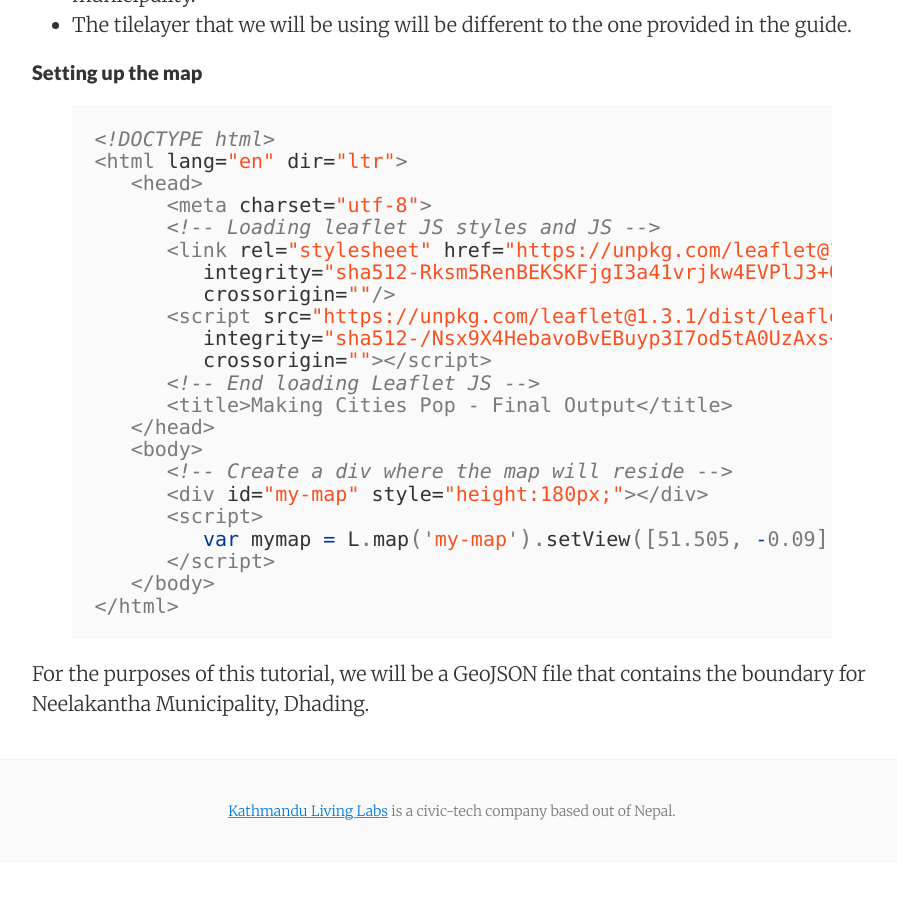
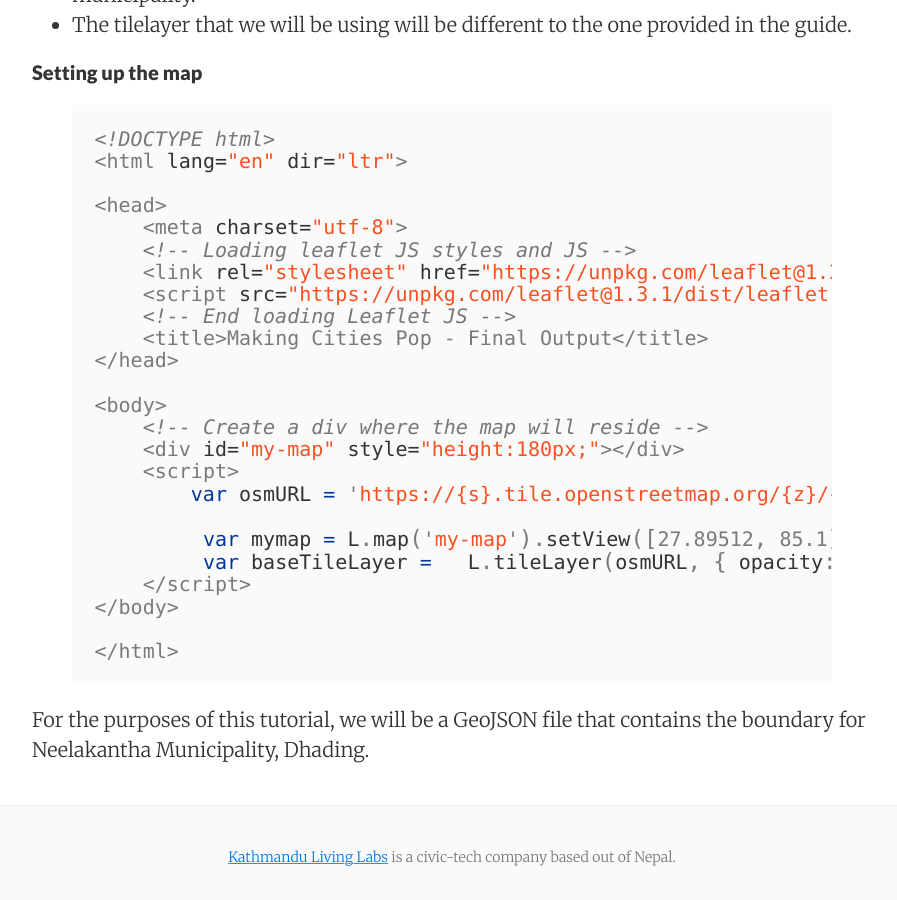
Before and after one commit to KathmanduLivingLabs/kathmandulivinglabs.github.io, a Jekyll site: the page built from _posts/2018-04-25-making-boundaries-pop.md, in a window 1280 px wide and 900 px high, scrolled down 1517 px. Shown: the whole window, without its empty margins (188-1085 px from the left). Built offline with Jekyll 4.4.1, drawn with Linux system fonts in a browser that asks for light colours; before the commit the page ends 2380 px from its top, so only the background shows below that.

Commit message:
some changes

```diff
--- a/_posts/2018-04-25-making-boundaries-pop.md
+++ b/_posts/2018-04-25-making-boundaries-pop.md
@@ -34,25 +34,27 @@ Let's start by quickly wiring up a basic leaflet map for our use. For this, we w
 {% highlight html %}
 <!DOCTYPE html>
 <html lang="en" dir="ltr">
-   <head>
-      <meta charset="utf-8">
-      <!-- Loading leaflet JS styles and JS -->
-      <link rel="stylesheet" href="https://unpkg.com/leaflet@1.3.1/dist/leaflet.css"
-         integrity="sha512-Rksm5RenBEKSKFjgI3a41vrjkw4EVPlJ3+OiI65vTjIdo9brlAacEuKOiQ5OFh7cOI1bkDwLqdLw3Zg0cRJAAQ=="
-         crossorigin=""/>
-      <script src="https://unpkg.com/leaflet@1.3.1/dist/leaflet.js"
-         integrity="sha512-/Nsx9X4HebavoBvEBuyp3I7od5tA0UzAxs+j83KgC8PU0kgB4XiK4Lfe4y4cgBtaRJQEIFCW+oC506aPT2L1zw=="
-         crossorigin=""></script>
-      <!-- End loading Leaflet JS -->
-      <title>Making Cities Pop - Final Output</title>
-   </head>
-   <body>
-      <!-- Create a div where the map will reside -->
-      <div id="my-map" style="height:180px;"></div>
-      <script>
-         var mymap = L.map('my-map').setView([51.505, -0.09], 13);
-      </script>
-   </body>
+
+<head>
+    <meta charset="utf-8">
+    <!-- Loading leaflet JS styles and JS -->
+    <link rel="stylesheet" href="https://unpkg.com/leaflet@1.3.1/dist/leaflet.css" integrity="sha512-Rksm5RenBEKSKFjgI3a41vrjkw4EVPlJ3+OiI65vTjIdo9brlAacEuKOiQ5OFh7cOI1bkDwLqdLw3Zg0cRJAAQ==" crossorigin="" />
+    <script src="https://unpkg.com/leaflet@1.3.1/dist/leaflet.js" integrity="sha512-/Nsx9X4HebavoBvEBuyp3I7od5tA0UzAxs+j83KgC8PU0kgB4XiK4Lfe4y4cgBtaRJQEIFCW+oC506aPT2L1zw==" crossorigin=""></script>
+    <!-- End loading Leaflet JS -->
+    <title>Making Cities Pop - Final Output</title>
+</head>
+
+<body>
+    <!-- Create a div where the map will reside -->
+    <div id="my-map" style="height:180px;"></div>
+    <script>
+        var osmURL = 'https://{s}.tile.openstreetmap.org/{z}/{x}/{y}.png'
+
+         var mymap = L.map('my-map').setView([27.89512, 85.1], 11);
+         var baseTileLayer =   L.tileLayer(osmURL, { opacity: 0.4 }).addTo(this.map);
+    </script>
+</body>
+
 </html>
 {% endhighlight %}
 
```
